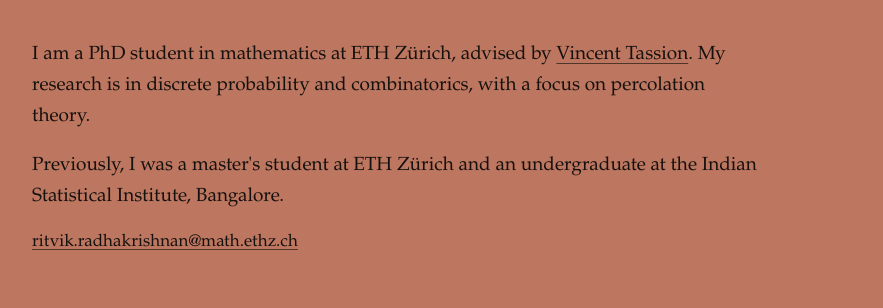
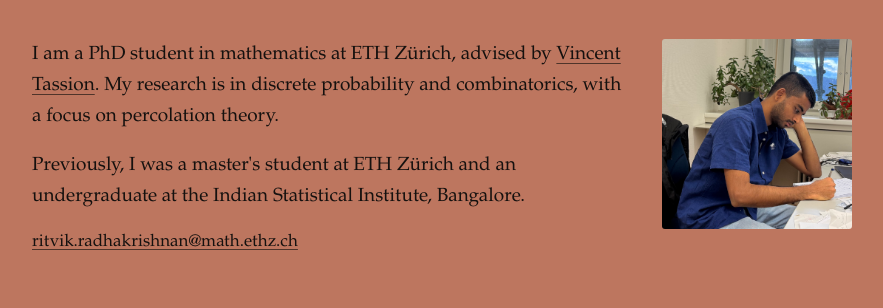
Before and after one commit to ritvikradhakrishnan-dot/ritvikradhakrishnan-dot.github.io, a plain HTML site: page index.html in a window 1280 px wide. Shown: the part 145-453 px from the top of the page, without its empty margins (198-1081 px from the left). Drawn offline with Linux system fonts and the light colour scheme.

Commit message:
Add files via upload

```diff
--- a/index.html
+++ b/index.html
@@ -15,6 +15,7 @@
     </header>
 
     <section class="introduction" aria-label="About">
+      <div class="introduction-copy">
       <p>
         I am a PhD student in mathematics at ETH Zürich, advised by
         <a href="https://people.math.ethz.ch/~vtassion/">Vincent Tassion</a>.
@@ -28,6 +29,9 @@
       <p class="contact">
         <a href="mailto:ritvik.radhakrishnan@math.ethz.ch">ritvik.radhakrishnan@math.ethz.ch</a>
       </p>
+      </div>
+      <img class="portrait" src="assets/ritvik-original-cropped.jpg"
+        alt="Ritvik Radhakrishnan writing at his desk" width="2050" height="2050">
     </section>
 
     <section id="research" class="content-section" aria-labelledby="research-heading">
--- a/style.css
+++ b/style.css
@@ -45,8 +45,21 @@ h1 {
 
 .home-link { text-decoration: none; }
 
-.introduction { max-width: 730px; margin-top: 42px; }
+.introduction {
+  display: grid;
+  grid-template-columns: minmax(0, 1fr) 190px;
+  align-items: start;
+  gap: 40px;
+  margin-top: 42px;
+}
 .introduction p + p { margin-top: 17px; }
+.portrait {
+  display: block;
+  width: 190px;
+  max-width: 100%;
+  height: auto;
+  border-radius: 3px;
+}
 .contact { font-size: 17px; overflow-wrap: anywhere; }
 
 .content-section { margin-top: 68px; }
@@ -95,6 +108,11 @@ a:hover { text-decoration-color: currentColor; text-decoration-thickness: 2px; }
 .home-link:hover { text-decoration: underline; text-decoration-thickness: 1px; }
 a:focus-visible { border-radius: 2px; outline: 2px solid currentColor; outline-offset: 5px; }
 
+@media (max-width: 680px) {
+  .introduction { grid-template-columns: minmax(0, 1fr); gap: 24px; }
+  .portrait { grid-row: 1; width: 150px; }
+}
+
 @media (max-width: 560px) {
   body { font-size: 17px; }
   .page { width: calc(100% - 40px); padding: 44px 0 60px; }
```
Also changed, not shown: assets/ritvik-original-cropped.jpg (added), assets/ritvik-portrait-bw.jpg (added), assets/ritvik-portrait-edited.jpg (added), 4 other files.
